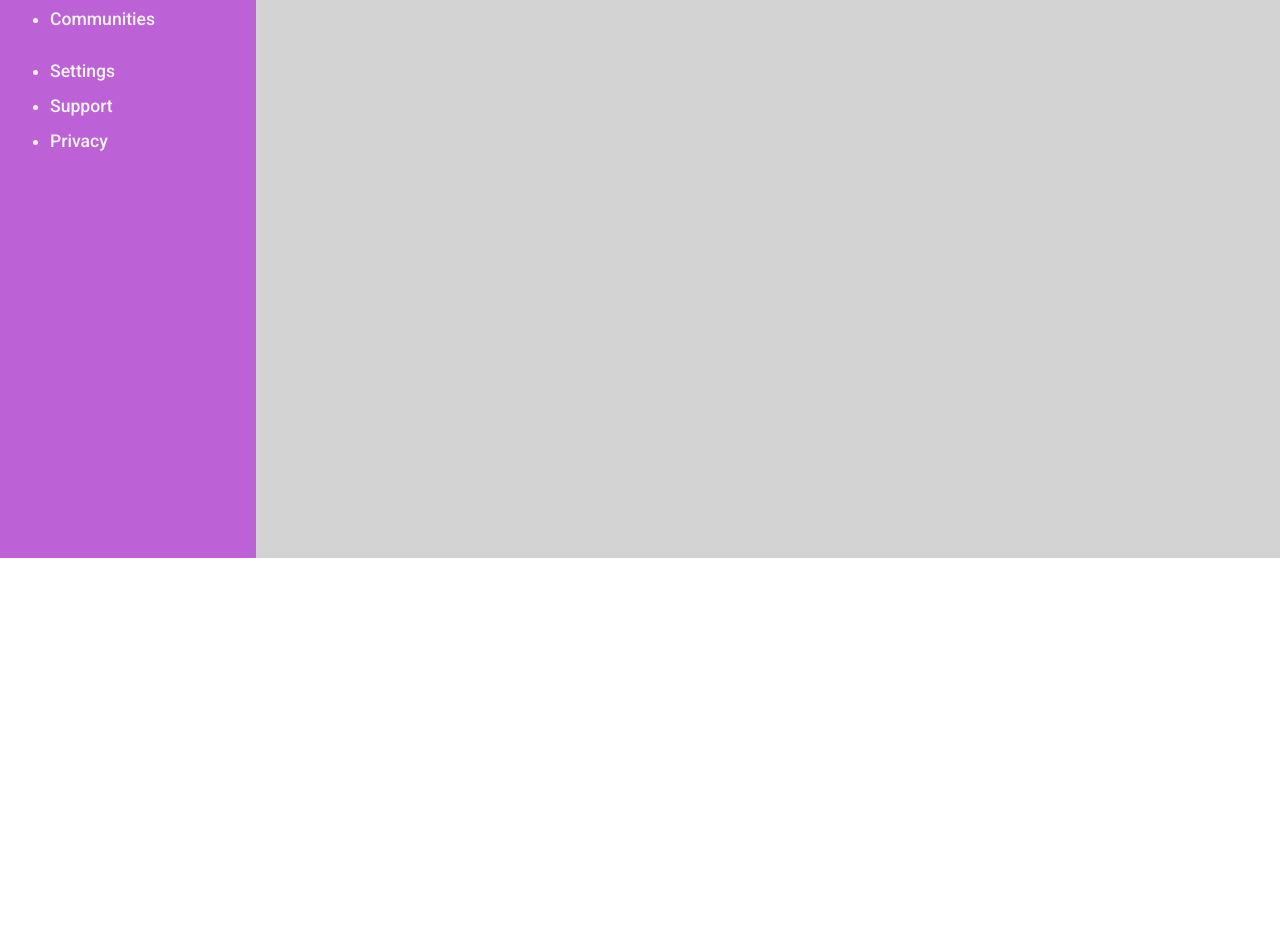
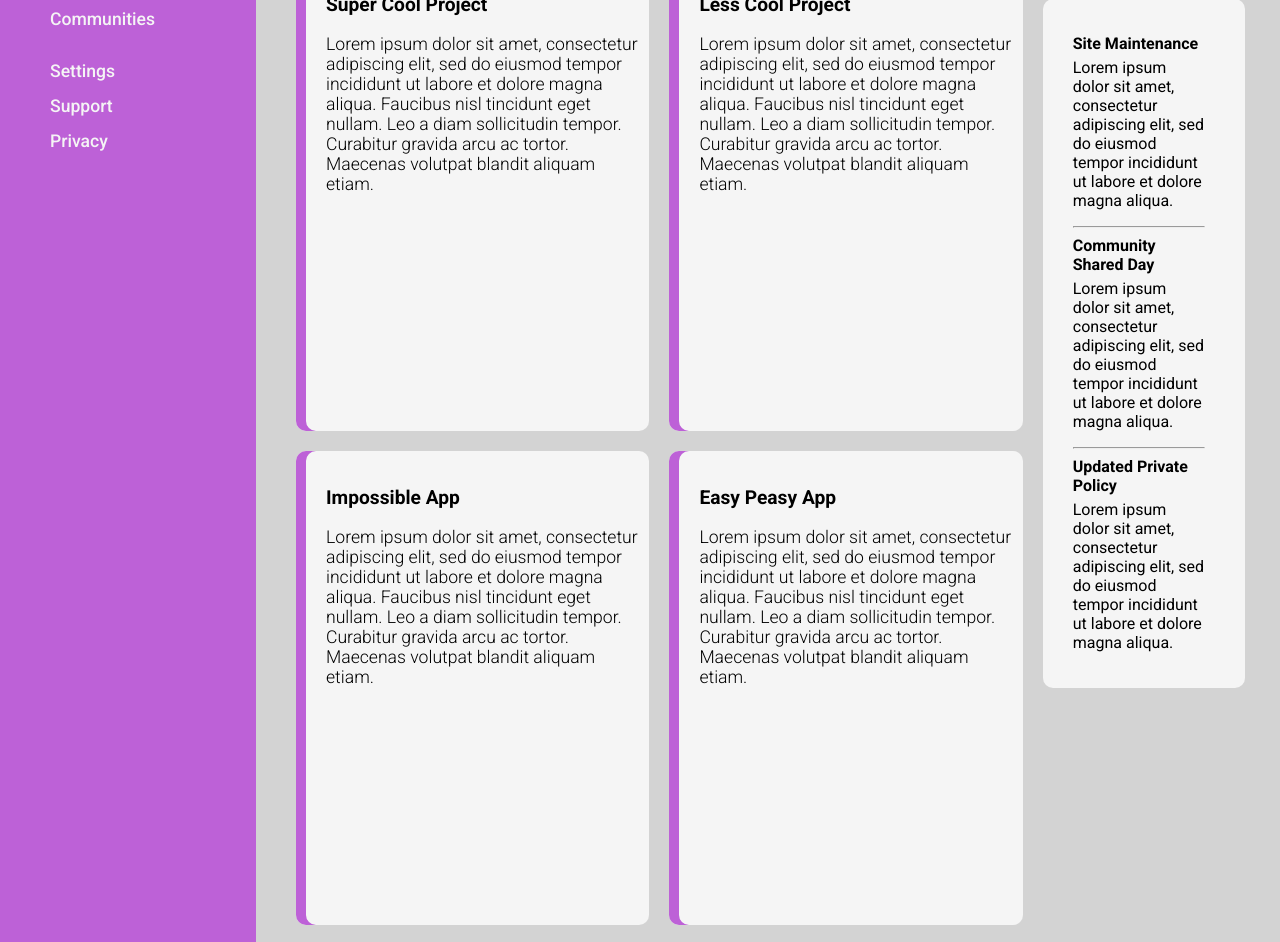
Before and after one commit to d-rocco/dashboard-prac, a plain HTML site: page index.html in a window 1280 px wide. Shown: the part 242-1184 px from the top of the page. Before the commit the page ends 800 px from the top, so only its background shows below. Drawn offline with Linux system fonts and the light colour scheme.

Commit message:
Finished main content section

```diff
--- a/index.html
+++ b/index.html
@@ -53,7 +53,48 @@
                 <li>Privacy</li>
             </ul>
         </div>
-        <div class="main"></div>
+        <div class="main">
+            <div class="projects">
+                <div class="project-cards">
+                    <div class="project-title">Super Cool Project</div>
+                    <p class="project-summary">Lorem ipsum dolor sit amet, consectetur adipiscing elit, sed do eiusmod tempor incididunt ut labore et dolore magna aliqua. Faucibus nisl tincidunt eget nullam. Leo a diam sollicitudin tempor. Curabitur gravida arcu ac tortor. Maecenas volutpat blandit aliquam etiam.</p>
+                </div>
+                <div class="project-cards">
+                    <div class="project-title">Less Cool Project</div>
+                    <p class="project-summary">Lorem ipsum dolor sit amet, consectetur adipiscing elit, sed do eiusmod tempor incididunt ut labore et dolore magna aliqua. Faucibus nisl tincidunt eget nullam. Leo a diam sollicitudin tempor. Curabitur gravida arcu ac tortor. Maecenas volutpat blandit aliquam etiam.</p>
+                </div>
+                <div class="project-cards">
+                    <div class="project-title">Impossible App</div>
+                    <p class="project-summary">Lorem ipsum dolor sit amet, consectetur adipiscing elit, sed do eiusmod tempor incididunt ut labore et dolore magna aliqua. Faucibus nisl tincidunt eget nullam. Leo a diam sollicitudin tempor. Curabitur gravida arcu ac tortor. Maecenas volutpat blandit aliquam etiam.</p>
+                </div>
+                <div class="project-cards">
+                    <div class="project-title">Easy Peasy App</div>
+                    <p class="project-summary">Lorem ipsum dolor sit amet, consectetur adipiscing elit, sed do eiusmod tempor incididunt ut labore et dolore magna aliqua. Faucibus nisl tincidunt eget nullam. Leo a diam sollicitudin tempor. Curabitur gravida arcu ac tortor. Maecenas volutpat blandit aliquam etiam.</p>
+                </div>
+                <div class="project-cards">
+                    <div class="project-title">Ad Blocker</div>
+                    <p class="project-summary">Lorem ipsum dolor sit amet, consectetur adipiscing elit, sed do eiusmod tempor incididunt ut labore et dolore magna aliqua. Faucibus nisl tincidunt eget nullam. Leo a diam sollicitudin tempor. Curabitur gravida arcu ac tortor. Maecenas volutpat blandit aliquam etiam.</p>
+                </div>
+                <div class="project-cards">
+                    <div class="project-title">Money Maker</div>
+                    <p class="project-summary">Lorem ipsum dolor sit amet, consectetur adipiscing elit, sed do eiusmod tempor incididunt ut labore et dolore magna aliqua. Faucibus nisl tincidunt eget nullam. Leo a diam sollicitudin tempor. Curabitur gravida arcu ac tortor. Maecenas volutpat blandit aliquam etiam.</p>
+                </div>
+            </div>
+            <div class="announcements">
+                <div class="announcements-header">Announcements</div>
+                <div class="announcements-card">
+                    <div class="announce-title">Site Maintenance</div>
+                    <p class="announce-summary">Lorem ipsum dolor sit amet, consectetur adipiscing elit, sed do eiusmod tempor incididunt ut labore et dolore magna aliqua.</p>
+                    <hr>
+                    <div class="announce-title">Community Shared Day</div>
+                    <p class="announce-summary">Lorem ipsum dolor sit amet, consectetur adipiscing elit, sed do eiusmod tempor incididunt ut labore et dolore magna aliqua.</p>
+                    <hr>
+                    <div class="announce-title">Updated Private Policy</div>
+                    <p class="announce-summary">Lorem ipsum dolor sit amet, consectetur adipiscing elit, sed do eiusmod tempor incididunt ut labore et dolore magna aliqua.</p>
+                </div>
+            </div>
+            <div class="trending"></div>
+        </div>
     </div>
 </body>
 </html>
--- a/styles.css
+++ b/styles.css
@@ -63,6 +63,7 @@ body {
 ul li {
     font-size: 1.1rem;
     font-weight: 500;
+    list-style-type: none;
 }
 
 .search-bar {
@@ -103,6 +104,7 @@ form {
     display: flex;
     justify-content: space-between;
     align-items: center;
+    gap: 15px;
 }
 
 .buttons button {
@@ -161,3 +163,70 @@ form {
     width: auto;
     border-radius: 100%;
 }
+
+.main {
+    display: grid;
+    grid-template: 1fr 1fr / 3fr 1fr;
+    padding: 25px 15px 10px 40px;
+}
+
+.projects {
+    grid-row: 1 / -1;
+    grid-column: 1 / 2;
+    display: grid;
+    grid-template-columns: repeat(auto-fit, minmax(300px, 1fr));
+    gap: 20px;
+}
+
+.project-cards {
+    background-color: whitesmoke;
+    padding: 35px 10px 40px 30px;
+    border-radius: 10px;
+    box-shadow: inset 10px 0 #BD61D7;
+}
+
+.project-title {
+    font-size: 1.2rem;
+    font-weight: 700;
+}
+
+.project-summary {
+    font-size: 1.1rem;
+    font-weight: 300;
+}
+
+.announcements {
+    grid-row: 1 / 2;
+    grid-column: 2 / 3;
+    margin: 0 20px;
+}
+
+.trending {
+    grid-row: 2 / 3;
+    grid-column: 2 / 3;
+}
+
+.announcements-card {
+    background-color: whitesmoke;
+    padding: 35px 40px 20px 30px;
+    border-radius: 10px;
+}
+
+.announcements-header {
+    font-weight: 400;
+    font-size: 1.4rem;
+    margin-bottom: 15px;
+}
+
+.announce-title {
+    font-weight: 700;
+    margin-bottom: 5px;
+}
+
+.announce-summary {
+    margin-top: 0;
+}
+
+hr {
+    color: lightgray;
+}
```
